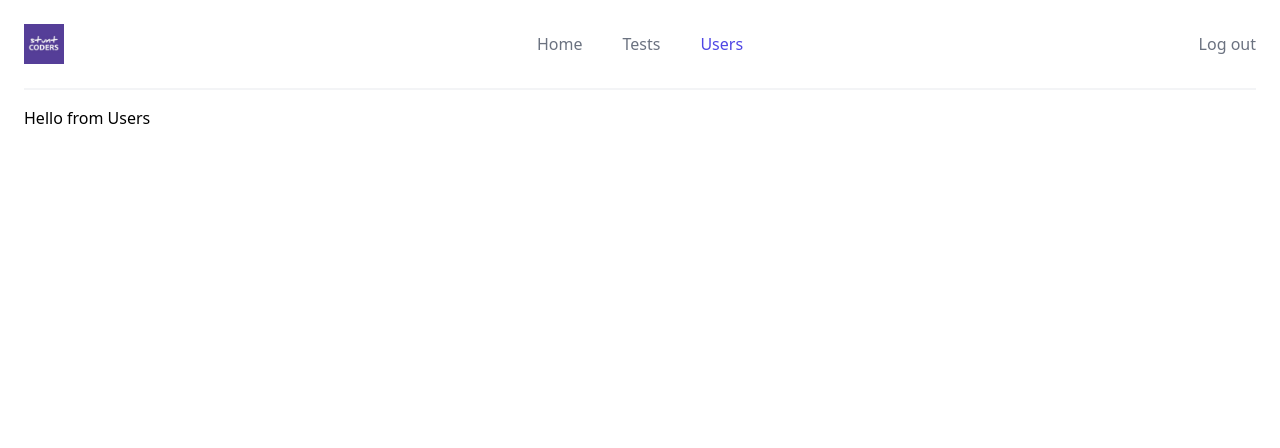
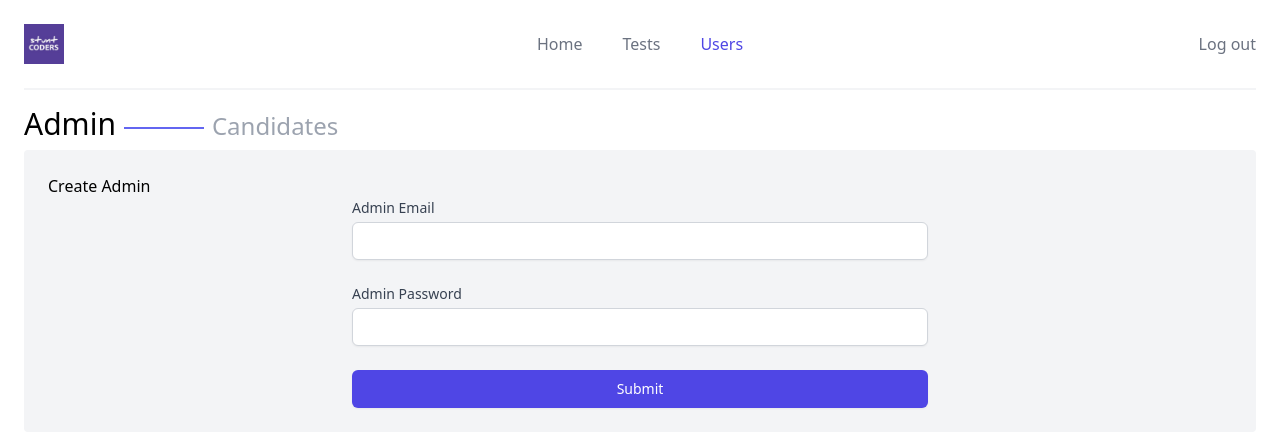
Before and after one commit to stuntcoders/sc_hire_frontend, a React (Create React App) app: page /admin/users in a window 1280 px wide. Shown: the top 448 px of the page. Built offline with nearby package versions, Linux system fonts and the light colour scheme.

Commit message:
Update admin users component by adding set tab state to display user forms by type

```diff
--- a/src/components/admin/Users.js
+++ b/src/components/admin/Users.js
@@ -1,7 +1,38 @@
+import { useState } from "react";
+
+import ShowUsers from "./ShowUsers"
+
 export default function Users() {
-  return(
-    <div>
-      Hello from Users
-    </div>
-  )
+  const [tab, setTabState] = useState(0);
+
+  const showTab = index => {
+    setTabState(index);
+  };
+
+  return (
+    <>
+      <ul className="flex mb-2 space-x-2">
+        <li className={ `flex items-end ${tab === 0 ? "text-3xl" : "text-2xl text-gray-400"}` }
+            onClick={() => showTab(0)}
+        >
+          <span className="cursor-pointer">
+            Admin
+          </span>
+          <span className="inline-flex self-center w-20 h-0.5 ml-2 mt-2 bg-indigo-500"></span>
+        </li>
+        <li className={ `flex items-end ${tab === 1 ? "text-3xl" : "text-2xl text-gray-400"}` }
+            onClick={() => showTab(1)}
+        >
+          <span className="cursor-pointer">
+            Candidates
+          </span>
+        </li>
+      </ul>
+
+      <div>
+        <ShowUsers type="Admin" className={tab === 0 ? "block" : "hidden"} />
+        <ShowUsers type="Candidate" className={tab === 1 ? "block" : "hidden"} />
+      </div>
+    </>
+  );
 }
```
